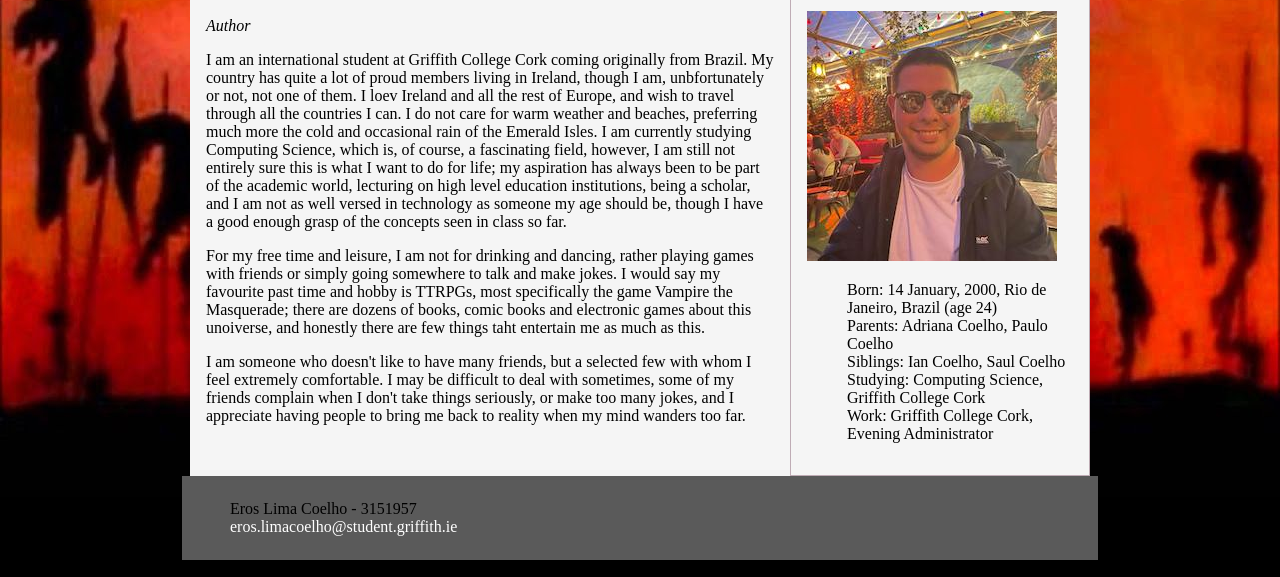
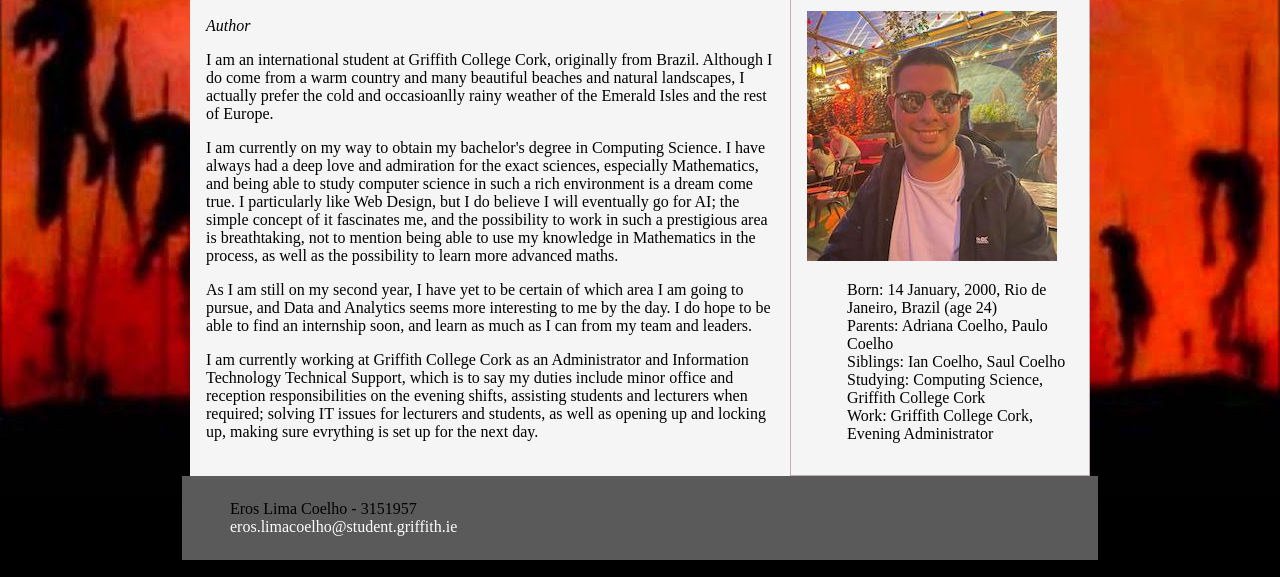
Before and after one commit to Eros-Coelho/website-valdiii, a plain HTML site: page About.html in a window 1280 px wide. Shown: the part 223-800 px from the top of the page. Drawn offline with Linux system fonts and the light colour scheme.

Commit message:
changed the about me text

```diff
--- a/About.html
+++ b/About.html
@@ -30,21 +30,23 @@
         <div id="content">
             <h2>Eros Lima Coelho</h2>
             <p><em>Author</em></p>
-            <p>I am an international student at Griffith College Cork coming originally from Brazil. My country has quite a lot of
-                proud members living in Ireland, though I am, unbfortunately or not, not one of them. I loev Ireland and all the
-                rest of Europe, and wish to travel through all the countries I can. I do not care for warm weather and beaches,
-                preferring much more the cold and occasional rain of the Emerald Isles. I am currently studying Computing Science, which
-                is, of course, a fascinating field, however, I am still not entirely sure this is what I want to do for life; my
-                aspiration has always been to be part of the academic world, lecturing on high level education institutions, being a
-                scholar, and I am not as well versed in technology as someone my age should be, though I have a good enough grasp of the
-                concepts seen in class so far.</p>
-                <p>For my free time and leisure, I am not for drinking and dancing, rather playing games with friends or simply going
-                    somewhere to talk and make jokes. I would say my favourite past time and hobby is TTRPGs, most specifically the game
-                    Vampire the Masquerade; there are dozens of books, comic books and electronic games about this unoiverse, and honestly
-                    there are few things taht entertain me as much as this.</p>
-            <p>I am someone who doesn't like to have many friends, but a selected few with whom I feel extremely comfortable. I may
-                be difficult to deal with sometimes, some of my friends complain when I don't take things seriously, or make too
-                many jokes, and I appreciate having people to bring me back to reality when my mind wanders too far.</p>
+            <p>I am an international student at Griffith College Cork, originally from Brazil. Although I do come from a
+                warm country and many beautiful beaches and natural landscapes, I actually prefer the cold and
+                occasioanlly rainy weather of the Emerald Isles and the rest of Europe.</p>
+            <p>I am currently on my way to obtain my bachelor's degree in Computing Science. I have always had a deep
+                love and admiration for the exact sciences, especially Mathematics, and being able to study computer
+                science in such a rich environment is a dream come true. I particularly like Web Design, but I do
+                believe I will eventually go for AI; the simple concept of it fascinates me, and the possibility to work
+                in such a prestigious area is breathtaking, not to mention being able to use my knowledge in Mathematics
+                in the process, as well as the possibility to learn more advanced maths.</p>
+            <p>As I am still on my second year, I have yet to be certain of which area I am going to pursue, and Data
+                and Analytics seems more interesting to me by the day. I do hope to be able to find an internship soon,
+                and learn as much as I can from my team and leaders.</p>
+            <p>I am currently working at Griffith College Cork as an Administrator and Information Technology Technical
+                Support, which is to say my duties include minor office and reception responsibilities on the evening
+                shifts, assisting students and lecturers when required; solving IT issues for lecturers and students, as
+                well as opening up and locking up, making sure evrything is set up for the next day.</p>
+
         </div>
         <aside>
             <div id="about-me">
@@ -69,4 +71,5 @@
         </ul>
     </footer>
 </body>
+
 </html>
```
Lines whose indentation alone changed are shown as unchanged.
